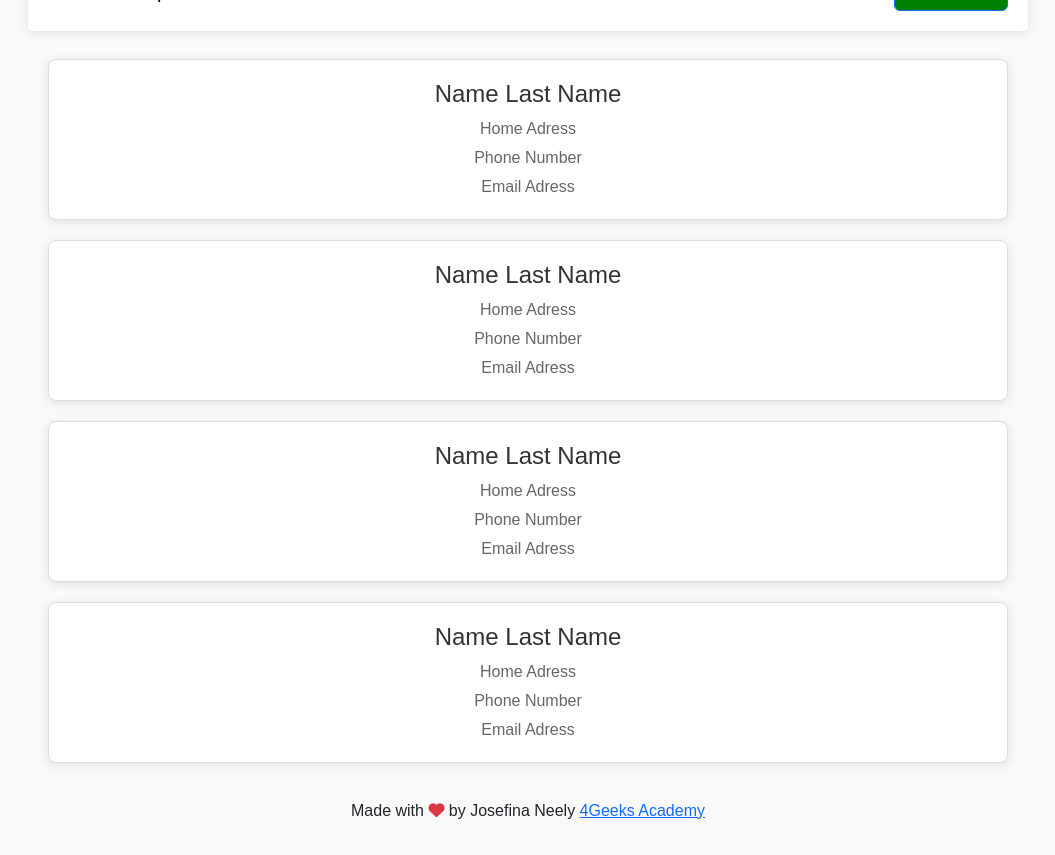
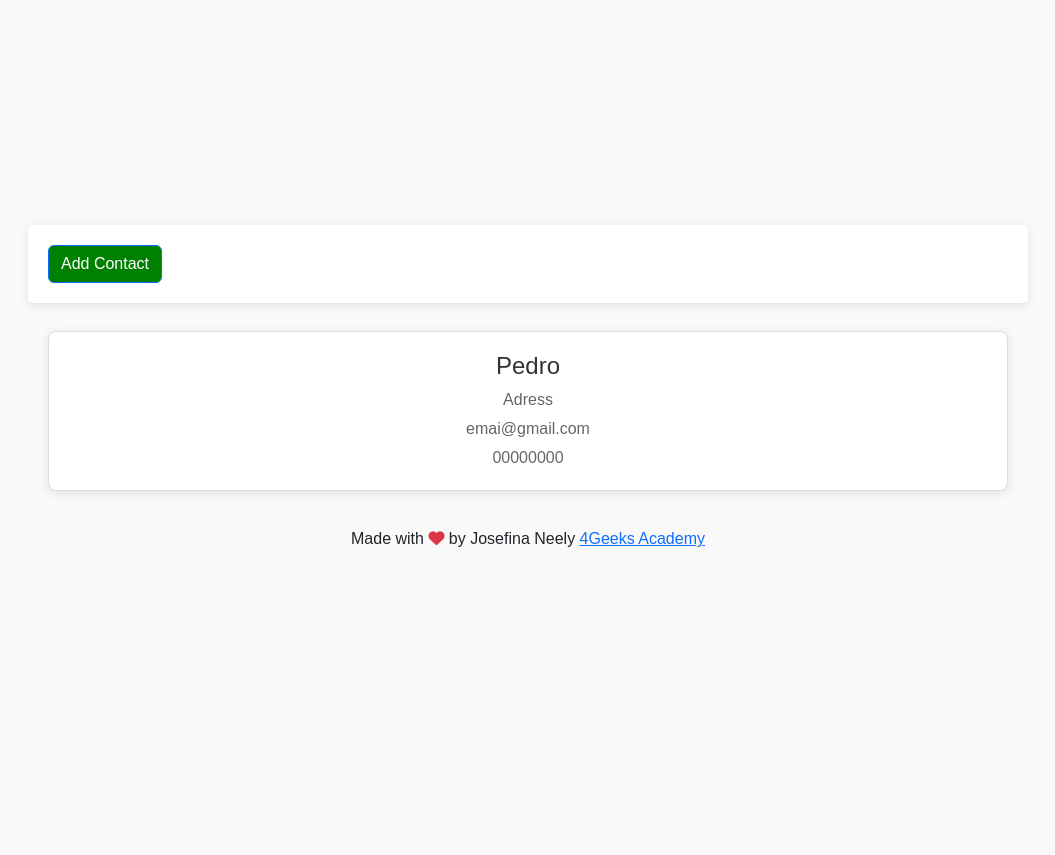
Before and after one commit to 4GeeksAcademy/josefinaneely-Lista-de-Contactos-usando-React-Context, a React (Vite) app: page / in a window 1280 px wide. Shown: the whole page, without its empty margins (112-1167 px from the left). After the commit the page ends 800 px from the top, so only its background shows below. Built offline with nearby package versions, Linux system fonts and the light colour scheme.

Commit message:
ahora me toca hacer anadir contacto

```diff
--- a/src/components/Navbar.jsx
+++ b/src/components/Navbar.jsx
@@ -1,16 +1,15 @@
 import { Link } from "react-router-dom";
+
+
 
 export const Navbar = () => {
 
 	return (
 		<nav className="navbar navbar-light bg-light">
 			<div className="container">
-				<Link to="/">
-					<span className="navbar-brand mb-0 h1">React Boilerplate</span>
-				</Link>
 				<div className="ml-auto">
-					<Link to="/services">
-						<button className="btn btn-primary"> Add Contact </button>
+					<Link to="/Contactform">
+						<button className="btn btn-primary justify-content-end"> Add Contact </button>
 					</Link>
 				</div>
 			</div>
--- a/src/index.css
+++ b/src/index.css
@@ -35,6 +35,7 @@
 .btn {
     background-color:green; /* Color de fondo del botón */
     color: white; /* Color del texto del botón */
+justify-content: end;
 
 }
 
@@ -96,15 +97,20 @@ input {
 }
 
 .back-link {
-    text-align: center;
+    text-align: left;
     margin-top: 15px;
 }
 
 .back-link a {
     color: #007BFF;
     text-decoration: none;
+    text-align:left;
+
+
+
 }
 
 .back-link a:hover {
     text-decoration: underline;
+
 }
--- /dev/null
+++ b/src/pages/Contactform.jsx
@@ -0,0 +1,38 @@
+import React from "react";
+import { Link } from "react-router-dom";
+
+
+
+
+
+export default function Contactform() {
+
+    return (
+
+        <div className="container">
+            <h1>Add Contact </h1>
+            <form>
+                <label for="fullName">Name Last Name </label>
+                <input type="text" id="fullName" placeholder="Full Name" required />
+                <label for="email">Email Adress</label>
+                <input type="email" id="email" placeholder="Enter email" required />
+                <label for="phone">Phone Number</label>
+                <input type="tel" id="phone" placeholder="Enter phone" required />
+                <label for="address">Adress</label>
+                <input type="text" id="address" placeholder="Enter address" required />
+                <button type="submit" class="save-button">Save Contact</button>
+            </form>
+
+            <p className="back-link">
+                <Link to="/">
+                    <a href="#"> Back To Contacts </a>
+
+                </Link>
+
+            </p>
+        </div>
+
+    );
+
+
+}
--- a/src/pages/Home.jsx
+++ /dev/null
@@ -1,53 +0,0 @@
-
-import useGlobalReducer from "../hooks/useGlobalReducer.jsx";
-
-export const Home = () => {
-
-	const { store, dispatch } = useGlobalReducer()
-
-	return (
-		<div>
-			<div className="card text-center">
-				<div className="card-body">
-					<h5 className="card-title">Name Last Name</h5>
-					<p className="card-text">Home Adress</p>
-					<p className="card-text">Phone Number</p>
-					<p className="card-text">Email Adress</p>
-				</div>
-			</div>
-
-			<div className="card text-center">
-				<div className="card-body">
-					<h5 className="card-title">Name Last Name</h5>
-					<p className="card-text">Home Adress</p>
-					<p className="card-text">Phone Number</p>
-					<p className="card-text">Email Adress</p>
-				</div>
-			</div>
-
-			<div className="card text-center">
-				<div className="card-body">
-					<h5 className="card-title">Name Last Name</h5>
-					<p className="card-text">Home Adress</p>
-					<p className="card-text">Phone Number</p>
-					<p className="card-text">Email Adress</p>
-				</div>
-			</div>
-
-			<div className="card text-center">
-				<div className="card-body">
-					<h5 className="card-title">Name Last Name</h5>
-					<p className="card-text">Home Adress</p>
-					<p className="card-text">Phone Number</p>
-					<p className="card-text">Email Adress</p>
-				</div>
-			</div>
-
-
-
-
-
-		</div>
-
-	);
-};
--- a/src/pages/Layout.jsx
+++ b/src/pages/Layout.jsx
@@ -2,13 +2,15 @@ import { Outlet } from "react-router-dom/dist"
 import ScrollToTop from "../components/ScrollToTop"
 import { Navbar } from "../components/Navbar"
 import { Footer } from "../components/Footer"
+
+
 
 // Base component that maintains the navbar and footer throughout the page and the scroll to top functionality.
 export const Layout = () => {
     return (
         <ScrollToTop>
             <Navbar />
-                <Outlet />
+            <Outlet />
             <Footer />
         </ScrollToTop>
     )
--- /dev/null
+++ b/src/pages/List.jsx
@@ -0,0 +1,26 @@
+
+import useGlobalReducer from "../hooks/useGlobalReducer.jsx";
+
+export const List = () => {
+	const { store } = useGlobalReducer();
+	const { contacts } = store;
+
+	return (
+		<div>
+			{contacts && contacts.map((contact) => {
+				return (
+					<div key={contact.id}>
+						<div className="card text-center">
+							<div className="card-body">
+								<h5 className="card-title">{contact.name}</h5>
+								<p className="card-text">{contact.adress}</p>
+								<p className="card-text">{contact.email}</p>
+								<p className="card-text">{contact.phoneNumber}</p>
+							</div>
+						</div>
+					</div>
+				);
+			})}
+		</div>
+	);
+};
--- a/src/pages/Services.jsx
+++ /dev/null
@@ -1,31 +0,0 @@
-import React from "react";
-
-
-
-export default function Services() {
-
-    return (
-
-        <div className="container">
-            <h1>Add Contact </h1>
-            <form>
-                <label for="fullName">Name Last Name </label>
-                <input type="text" id="fullName" placeholder="Full Name" required/>
-                    <label for="email">Email Adress</label>
-                    <input type="email" id="email" placeholder="Enter email" required/>
-                        <label for="phone">Phone Number</label>
-                        <input type="tel" id="phone" placeholder="Enter phone" required/>
-                            <label for="address">Adress</label>
-                            <input type="text" id="address" placeholder="Enter address" required/>
-                                <button type="submit" class="save-button">Save Contact</button>
-                            </form>
-
-                            <p className="back-link">o
-                                <a href="#">Back To Contacts</a>
-                            </p>
-                        </div>
-
-                        );
-
-
-    }
--- a/src/routes.jsx
+++ b/src/routes.jsx
@@ -6,10 +6,10 @@ import {
     Route,
 } from "react-router-dom";
 import { Layout } from "./pages/Layout";
-import { Home } from "./pages/Home";
+import { List } from "./pages/List";
 import { Single } from "./pages/Single";
 import { Demo } from "./pages/Demo";
-import Services  from "./pages/Services";
+import  Contactform  from "./pages/Contactform";
 
 
 export const router = createBrowserRouter(
@@ -26,8 +26,8 @@ export const router = createBrowserRouter(
         {/* Nested Routes: Defines sub-routes within the BaseHome component. */}
 
 
-        <Route path="/" element={<Home />} />
-        <Route path="/services" element={<Services />} />
+        <Route path="/" element={<List />} />
+        <Route path="/contactform" element={<Contactform />} />
         <Route path="/single/:theId" element={ <Single />} />  {/* Dynamic route for single items */}
         <Route path="/demo" element={<Demo />} />
       </Route>
--- a/src/store.js
+++ b/src/store.js
@@ -1,31 +1,33 @@
 export const initialStore=()=>{
+
   return{
-    message: null,
-    todos: [
-      {
-        id: 1,
-        title: "Make the bed",
-        background: null,
-      },
-      {
-        id: 2,
-        title: "Do my homework",
-        background: null,
-      }
-    ]
-  }
+
+    contacts: [
+{
+id: 1,
+name: "Pedro",
+adress: "Adress",
+email: "emai@gmail.com",
+phoneNumber: "00000000"
 }
+
+
+    ]}}
+
+
+
+
 
 export default function storeReducer(store, action = {}) {
   switch(action.type){
 
-    case 'add_task':
+    case 'add_contact':
 
-      const { id,  color } = action.payload
+      const { id,  color, newContact} = action.payload
 
       return {
         ...store,
-        todos: store.todos.map((todo) => (todo.id === id ? { ...todo, background: color } : todo))
+        contacts: store.contacts.map((contact) => (contact.id === id ? { ...contact, background: color } : contact))
       };
 
       case 'delete_task':
```
